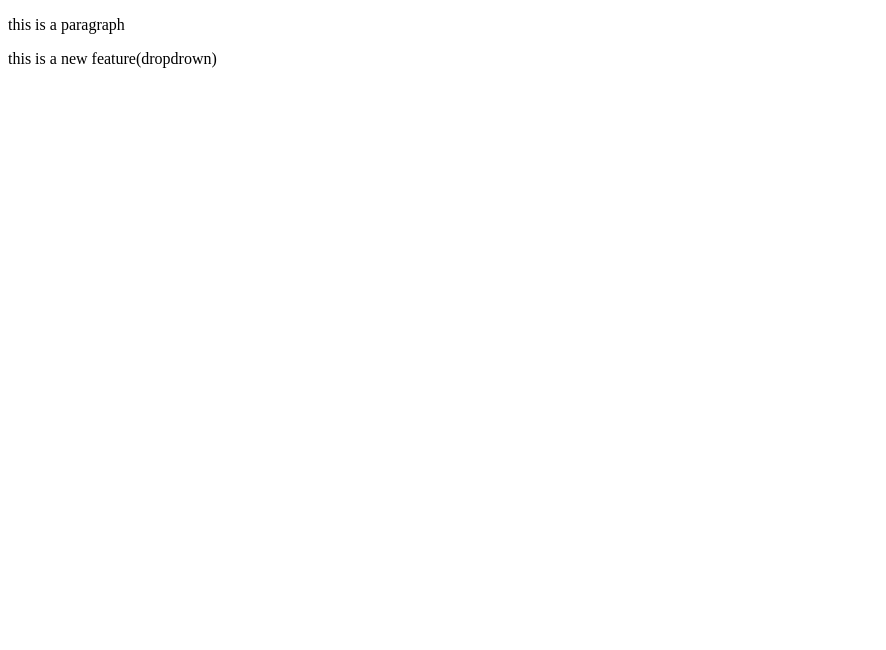
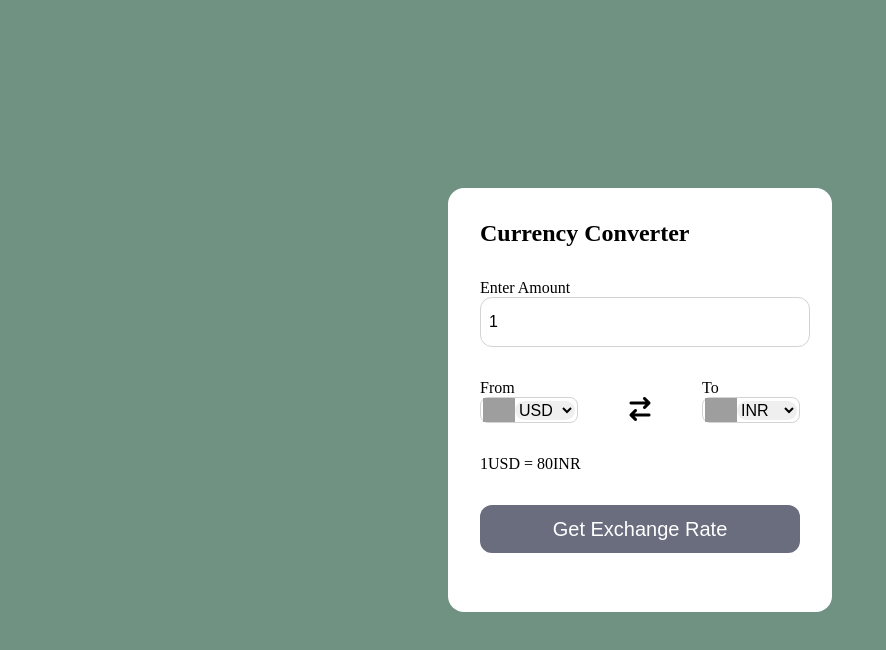
Before and after one commit to Srivshivu77/localrepo, a plain HTML site: page index.html in a window 1280 px wide. Shown: the whole page, without its empty margins (0-886 px from the left). Drawn offline with Linux system fonts and the light colour scheme; no server answers; grey boxes are pictures that could not be loaded.

Commit message:
Adding new project- Currency Converter

```diff
--- /dev/null
+++ b/app.js
@@ -0,0 +1,61 @@
+const BASE_URL = "https://raw.githubusercontent.com/WoXy-Sensei/currency-api/main/api/";
+
+const dropdowns = document.querySelectorAll(".dropdown select");
+const btn = document.querySelector("form button");
+const fromCurr = document.querySelector(".from select");
+const toCurr = document.querySelector(".to select");
+const msg = document.querySelector(".msg");
+
+
+for(let select of dropdowns) {
+     for (currCode in countryList) {
+          let newOption = document.createElement("option");
+          newOption.innerText = currCode;
+          newOption.value = currCode;
+          if(select.name === "From" && currCode === "USD"){
+               newOption.selected = "selected";
+          }
+          if(select.name === "To" && currCode === "INR"){
+               newOption.selected = "selected";
+          }
+          select.append(newOption);
+     }
+     select.addEventListener("change",(evt) => {
+
+          updateFlag(evt.target);
+     })
+}
+
+const updateExchangeRate = async () =>{
+     let amount = document.querySelector(".amount input");
+     let amtVal = amount.value;
+     if(amtVal ==="" || amtVal <1){
+          amtVal = 1;
+          amount.value = "1";
+     }
+
+     const URL = `${BASE_URL}/${toCurr.value}_${fromCurr.value}.json`;
+     let response = await fetch(URL);
+     let data = await response.json();
+     let rate = data.rate;
+     let finalAmount = amtVal * rate;
+     msg.innerText = `${amtVal} ${fromCurr.value} = ${finalAmount} ${toCurr.value}`;
+} ;
+
+const updateFlag = (element) => {
+     const currCode = element.value;
+     let countryCode = countryList[currCode];
+     let newSrc = `https://flagsapi.com/${countryCode}/flat/64.png`;
+     let img = element.parentElement.querySelector("img");
+     img.src = newSrc;
+};
+
+btn.addEventListener("click",(evt) => {
+     evt.preventDefault();
+     updateExchangeRate();
+
+});
+window.addEventListener('load', () => {
+      updateExchangeRate();
+
+});
--- /dev/null
+++ b/code.js
@@ -0,0 +1,161 @@
+const countryList = {
+     AED: "AE",
+     AFN: "AF",
+     XCD: "AG",
+     ALL: "AL",
+     AMD: "AM",
+     ANG: "AN",
+     AOA: "AO",
+     AQD: "AQ",
+     ARS: "AR",
+     AUD: "AU",
+     AZN: "AZ",
+     BAM: "BA",
+     BBD: "BB",
+     BDT: "BD",
+     XOF: "BE",
+     BGN: "BG",
+     BHD: "BH",
+     BIF: "BI",
+     BMD: "BM",
+     BND: "BN",
+     BOB: "BO",
+     BRL: "BR",
+     BSD: "BS",
+     NOK: "BV",
+     BWP: "BW",
+     BYR: "BY",
+     BZD: "BZ",
+     CAD: "CA",
+     CDF: "CD",
+     XAF: "CF",
+     CHF: "CH",
+     CLP: "CL",
+     CNY: "CN",
+     COP: "CO",
+     CRC: "CR",
+     CUP: "CU",
+     CVE: "CV",
+     CYP: "CY",
+     CZK: "CZ",
+     DJF: "DJ",
+     DKK: "DK",
+     DOP: "DO",
+     DZD: "DZ",
+     ECS: "EC",
+     EEK: "EE",
+     EGP: "EG",
+     ETB: "ET",
+     EUR: "FR",
+     FJD: "FJ",
+     FKP: "FK",
+     GBP: "GB",
+     GEL: "GE",
+     GGP: "GG",
+     GHS: "GH",
+     GIP: "GI",
+     GMD: "GM",
+     GNF: "GN",
+     GTQ: "GT",
+     GYD: "GY",
+     HKD: "HK",
+     HNL: "HN",
+     HRK: "HR",
+     HTG: "HT",
+     HUF: "HU",
+     IDR: "ID",
+     ILS: "IL",
+     INR: "IN",
+     IQD: "IQ",
+     IRR: "IR",
+     ISK: "IS",
+     JMD: "JM",
+     JOD: "JO",
+     JPY: "JP",
+     KES: "KE",
+     KGS: "KG",
+     KHR: "KH",
+     KMF: "KM",
+     KPW: "KP",
+     KRW: "KR",
+     KWD: "KW",
+     KYD: "KY",
+     KZT: "KZ",
+     LAK: "LA",
+     LBP: "LB",
+     LKR: "LK",
+     LRD: "LR",
+     LSL: "LS",
+     LTL: "LT",
+     LVL: "LV",
+     LYD: "LY",
+     MAD: "MA",
+     MDL: "MD",
+     MGA: "MG",
+     MKD: "MK",
+     MMK: "MM",
+     MNT: "MN",
+     MOP: "MO",
+     MRO: "MR",
+     MTL: "MT",
+     MUR: "MU",
+     MVR: "MV",
+     MWK: "MW",
+     MXN: "MX",
+     MYR: "MY",
+     MZN: "MZ",
+     NAD: "NA",
+     XPF: "NC",
+     NGN: "NG",
+     NIO: "NI",
+     NPR: "NP",
+     NZD: "NZ",
+     OMR: "OM",
+     PAB: "PA",
+     PEN: "PE",
+     PGK: "PG",
+     PHP: "PH",
+     PKR: "PK",
+     PLN: "PL",
+     PYG: "PY",
+     QAR: "QA",
+     RON: "RO",
+     RSD: "RS",
+     RUB: "RU",
+     RWF: "RW",
+     SAR: "SA",
+     SBD: "SB",
+     SCR: "SC",
+     SDG: "SD",
+     SEK: "SE",
+     SGD: "SG",
+     SKK: "SK",
+     SLL: "SL",
+     SOS: "SO",
+     SRD: "SR",
+     STD: "ST",
+     SVC: "SV",
+     SYP: "SY",
+     SZL: "SZ",
+     THB: "TH",
+     TJS: "TJ",
+     TMT: "TM",
+     TND: "TN",
+     TOP: "TO",
+     TRY: "TR",
+     TTD: "TT",
+     TWD: "TW",
+     TZS: "TZ",
+     UAH: "UA",
+     UGX: "UG",
+     USD: "US",
+     UYU: "UY",
+     UZS: "UZ",
+     VEF: "VE",
+     VND: "VN",
+     VUV: "VU",
+     YER: "YE",
+     ZAR: "ZA",
+     ZMK: "ZM",
+     ZWD: "ZW",
+   };
--- a/index.html
+++ b/index.html
@@ -3,10 +3,40 @@
 <head>
      <meta charset="UTF-8">
      <meta name="viewport" content="width=device-width, initial-scale=1.0">
-     <title>Document</title>
+     <title>Currency Converter</title>
+     <link href="style.css" rel="stylesheet" />
+     <link rel="stylesheet" href="https://cdnjs.cloudflare.com/ajax/libs/font-awesome/6.6.0/css/all.min.css" integrity="sha512-Kc323vGBEqzTmouAECnVceyQqyqdsSiqLQISBL29aUW4U/M7pSPA/gEUZQqv1cwx4OnYxTxve5UMg5GT6L4JJg==" crossorigin="anonymous" referrerpolicy="no-referrer" />
 </head>
 <body>
-     <p>this is a paragraph</p>
-     <p>this is a new feature(dropdrown)</p>
+   <div class="container">
+     <h2>Currency Converter</h2>
+     <form>
+          <div class="amount">
+               <p>Enter Amount</p>
+               <input value="1" type="text"/>
+          </div>
+          <div class="dropdown">
+               <div class="from">
+                    <p>From</p>
+                    <div class="select-container">
+                         <img src="https://flagsapi.com/US/flat/64.png">
+                         <select name="From"></select>
+                    </div>
+               </div>
+               <i class="fa-solid fa-arrow-right-arrow-left"></i>
+               <div class="to">
+                    <p>To</p>
+                    <div class="select-container">
+                         <img src="https://flagsapi.com/IN/flat/64.png">
+                         <select name="To"></select>
+                    </div>
+               </div>
+          </div>
+          <div class="msg">1USD = 80INR</div>
+          <button>Get Exchange Rate</button>
+     </form>
+   </div>
+   <script src="code.js"></script>
+   <script src="app.js"></script>
 </body>
 </html>
--- /dev/null
+++ b/style.css
@@ -0,0 +1,74 @@
+*{
+     margin: 0;
+     padding: 0;
+}
+body{
+     display: flex;
+     justify-content: center;
+     align-items: center;
+     min-height: 100vh;
+     background-color: #6F9283;
+}
+.container{
+     background-color: #fff;
+     padding: 2rem;
+     border-radius: 1rem;
+     min-height: 45vh;
+     width: 40vh;
+
+}
+form{
+     margin: 2rem 0 1rem 0;
+
+}
+
+form select,button,input{
+     width: 100%;
+     border: none;
+     outline: none;
+     border-radius: 0.75rem;
+
+}
+
+form input{
+     border: 1px solid lightgrey;
+     font-size: 1rem;
+     height: 3rem;
+     padding-left:0.5rem ;
+}
+.dropdown{
+     display: flex;
+     justify-content: space-between;
+     align-items: center;
+     margin-top: 2rem;
+}
+.dropdown i{
+     font-size: 1.5rem;
+     margin-top: 1rem;
+}
+.select-container img{
+     max-width: 2rem;
+}
+.select-container{
+     display: flex;
+     width: 6rem;
+     justify-content: center;
+     align-items: center;
+     border-radius: 0.5rem;
+     border: 1px solid lightgrey;
+}
+.select-container select{
+     font-size: 1rem;
+     width: auto;
+}
+.msg{
+    margin: 2rem 0 2rem 0;
+
+}
+form button{
+     height: 3rem;
+     background-color: #696d7d;
+     color: #fff;
+     font-size: 1.25rem;
+     cursor: pointer;
+}
```
